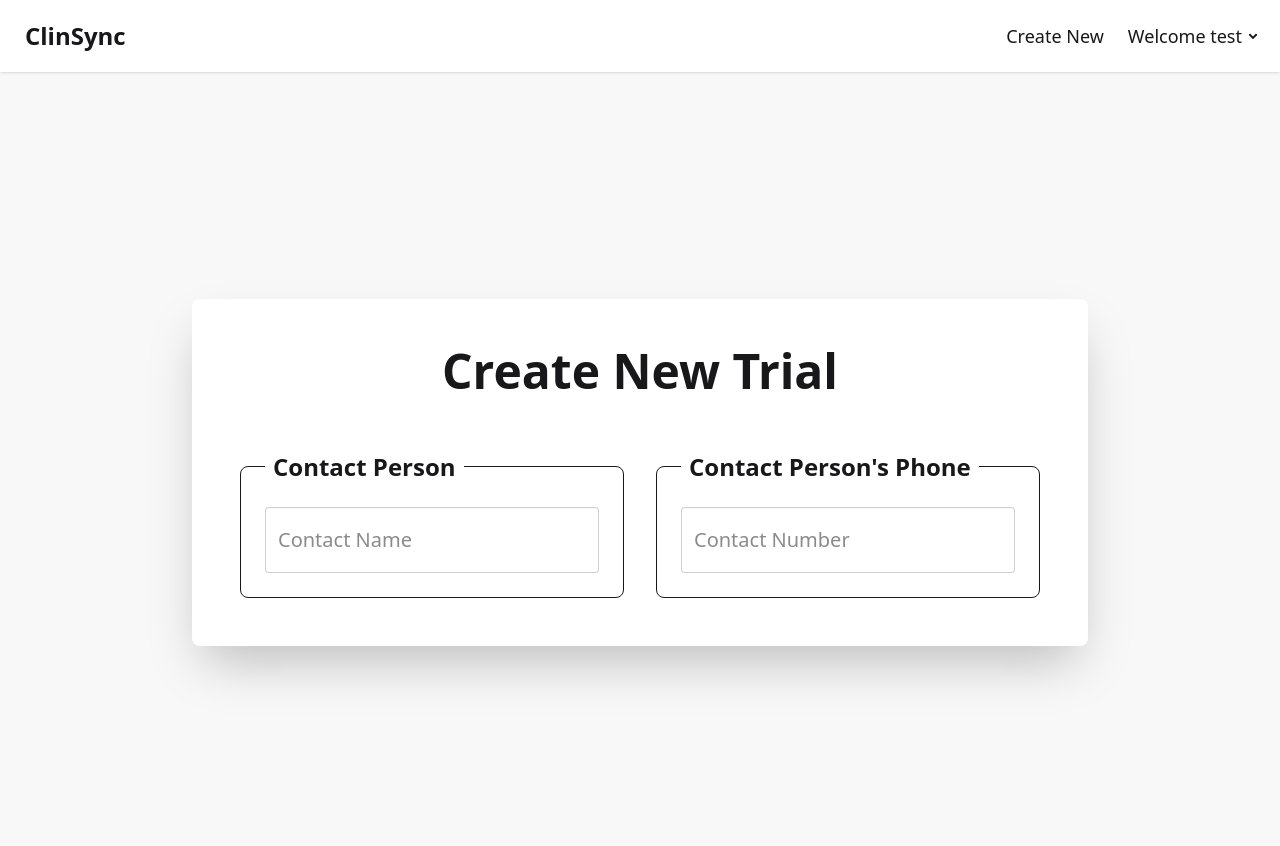
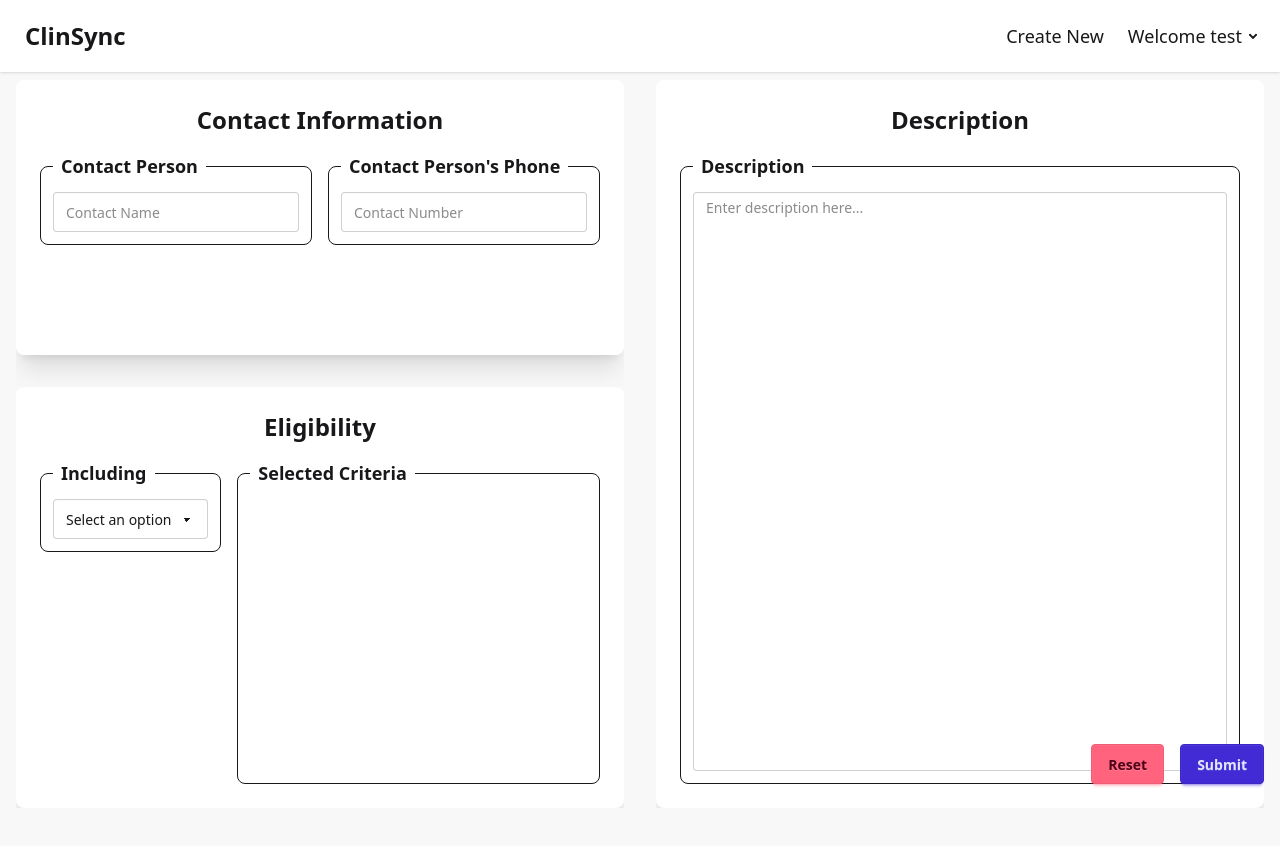
Before and after one commit to hiepnguyenduc2005/RevUC, a React (Vite) app in the folder frontend/: page /create-trial in a window 1280 px wide. Shown: the top 846 px of the page. Built offline with nearby package versions, Linux system fonts and the light colour scheme.

Commit message:
an phan first contribution

```diff
--- a/frontend/src/pages/NewTrial.jsx
+++ b/frontend/src/pages/NewTrial.jsx
@@ -1,10 +1,24 @@
-import React, { useState } from 'react'
+import React, { useState, useRef } from 'react'
+import { useNavigate } from 'react-router-dom'
 
 const NewTrial = () => {
+    const navigate = useNavigate()
+    const selectRef = useRef(null)
     const [formData, setFormData] = useState({
         contactName: '',
-        contactPhone: ''
+        contactPhone: '',
+        description: '',
+        eligibilityCriteria: []
     })
+    const [selectedCriteria, setSelectedCriteria] = useState([])
+
+    const handleInputChange = (e) => {
+        const { name, value } = e.target
+        setFormData({
+            ...formData,
+            [name]: value
+        })
+    }
 
     const handlePhoneChange = (e) => {
         const value = e.target.value
@@ -17,32 +31,77 @@ const NewTrial = () => {
         }
     }
 
+    const handleCriteriaChange = (e) => {
+        const value = e.target.value
+        if (value && !selectedCriteria.includes(value)) {
+            const newCriteria = [...selectedCriteria, value]
+            setSelectedCriteria(newCriteria)
+            setFormData({
+                ...formData,
+                eligibilityCriteria: newCriteria
+            })
+            // Reset the dropdown to default option
+            if (selectRef.current) {
+                selectRef.current.value = ""
+            }
+        }
+    }
+
+    const handleReset = () => {
+        setFormData({
+            contactName: '',
+            contactPhone: '',
+            description: '',
+            eligibilityCriteria: []
+        });
+        setSelectedCriteria([]);
+        // Reset the dropdown to default option
+        if (selectRef.current) {
+            selectRef.current.value = ""
+        }
+    }
+
+    const handleSubmit = () => {
+        // Add your submit logic here
+        console.log('Form submitted:', formData);
+    }
+
+    const handleReturn = () => {
+        navigate(-1) // Go back to the previous page
+    }
+
     return (
-        <div className="min-h-screen flex items-center justify-center bg-base-200 p-8">
-            <div className="card w-full max-w-4xl bg-base-100 shadow-2xl">
-                <div className="card-body p-12">
-                    <h2 className="card-title justify-center text-5xl font-bold mb-12">Create New Trial</h2>
-                    <div className="flex gap-8">
-                        <div className="flex-1">
-                            <fieldset className="border rounded-lg p-6">
-                                <legend className="text-2xl font-semibold px-2">Contact Person</legend>
+        <div className="h-screen flex flex-col" style={{ overflow: 'hidden' }}>
+            <div className="flex-grow bg-base-200 pt-2 pb-16" style={{ overflow: 'hidden' }}>
+                <div className="container mx-auto px-4 h-full" style={{ overflow: 'hidden' }}>
+                    <div className="grid grid-cols-4 gap-8 max-w-8xl w-full h-full" style={{ overflow: 'hidden' }}>
+                        <div className="col-span-2 flex flex-col gap-8 h-full" style={{ overflow: 'hidden' }}>
+                            <div className="card bg-base-100 shadow-xl" style={{ height: "calc(40% - 1rem)", overflow: 'hidden' }}>
+                                <div className="card-body p-6" style={{ overflow: 'hidden' }}>
+                                    <h2 className="card-title justify-center text-2xl font-bold mb-2">Contact Information</h2>
+                                    <div className="flex gap-4" style={{ overflow: 'hidden' }}>
+                                        <div className="flex-1" style={{ overflow: 'hidden' }}>
+                                            <fieldset className="border rounded-lg p-3" style={{ overflow: 'hidden' }}>
+                                                <legend className="text-lg font-semibold px-2">Contact Person</legend>
                                                 <input
                                                     type="text"
-                                    className="input input-bordered input-lg w-full text-xl py-8"
+                                                    name="contactName"
+                                                    className="input input-bordered input-md w-full text-md py-1"
                                                     placeholder="Contact Name"
                                                     value={formData.contactName}
-                                    onChange={(e) => setFormData({...formData, contactName: e.target.value})}
+                                                    onChange={handleInputChange}
                                                 />
                                             </fieldset>
                                         </div>
-                        <div className="flex-1">
-                            <fieldset className="border rounded-lg p-6">
-                                <legend className="text-2xl font-semibold px-2">Contact Person's Phone</legend>
+                                        <div className="flex-1" style={{ overflow: 'hidden' }}>
+                                            <fieldset className="border rounded-lg p-3" style={{ overflow: 'hidden' }}>
+                                                <legend className="text-lg font-semibold px-2">Contact Person's Phone</legend>
                                                 <input
                                                     type="tel"
+                                                    name="contactPhone"
                                                     pattern="[0-9]*"
                                                     inputMode="numeric"
-                                    className="input input-bordered input-lg w-full text-xl py-8"
+                                                    className="input input-bordered input-md w-full text-md py-1"
                                                     placeholder="Contact Number"
                                                     value={formData.contactPhone}
                                                     onChange={handlePhoneChange}
@@ -52,6 +111,90 @@ const NewTrial = () => {
                                     </div>
                                 </div>
                             </div>
+                            <div className="card bg-base-100 shadow-xl" style={{ height: "calc(60% - 1rem)", overflow: 'hidden' }}>
+                                <div className="card-body p-6" style={{ overflow: 'hidden', display: 'flex', flexDirection: 'column' }}>
+                                    <h2 className="card-title justify-center text-2xl font-bold mb-2">Eligibility</h2>
+                                    <div className="flex gap-4 flex-grow" style={{ overflow: 'hidden' }}>
+                                        <div className="flex-1" style={{ overflow: 'hidden', maxWidth: '40%' }}>
+                                            <fieldset className="border rounded-lg p-3" style={{ overflow: 'hidden' }}>
+                                                <legend className="text-lg font-semibold px-2">Including</legend>
+                                                <select
+                                                    ref={selectRef}
+                                                    className="select select-bordered w-full text-md py-1"
+                                                    onChange={handleCriteriaChange}
+                                                    defaultValue=""
+                                                >
+                                                    <option value="">Select an option</option>
+                                                    <option value="Over 18">Over 18</option>
+                                                    <option value="Under 75">Under 75</option>
+                                                    <option value="Not Pregnant or Breastfeeding">Not Pregnant or Breastfeeding </option>
+                                                    <option value="Non Smoker">Non Smoker</option>
+                                                    <option value="Not on Medication">Not on Medication</option>
+                                                    <option value="BMI Over 18.5">BMI Over 18.5</option>
+                                                    <option value="BMI Under 30">BMI Under 30</option>
+                                                    <option value="No Chronic Illnesses">No Chronic Illnesses</option>
+                                                    <option value="No Substance Abuse History">No Substance Abuse History</option>
+
+                                                </select>
+                                            </fieldset>
+                                        </div>
+                                        <div className="flex-1" style={{ overflow: 'hidden', display: 'flex', flexDirection: 'column', flexGrow: 2 }}>
+                                            <fieldset className="border rounded-lg p-3 flex-grow" style={{ overflow: 'hidden', display: 'flex', flexDirection: 'column' }}>
+                                                <legend className="text-lg font-semibold px-2">Selected Criteria</legend>
+                                                <div className="flex-grow" style={{ overflowY: 'auto' }}>
+                                                    <ul className="list-disc pl-5">
+                                                        {selectedCriteria.map((criteria, index) => (
+                                                            <li key={index} className="text-md">{criteria}</li>
+                                                        ))}
+                                                    </ul>
+                                                </div>
+                                            </fieldset>
+                                        </div>
+                                    </div>
+                                </div>
+                            </div>
+                        </div>
+                        <div className="col-span-2 h-full" style={{ overflow: 'hidden' }}>
+                            <div className="card bg-base-100 shadow-xl h-full" style={{ overflow: 'hidden' }}>
+                                <div className="card-body p-6 flex flex-col" style={{ overflow: 'hidden' }}>
+                                    <h2 className="card-title justify-center text-2xl font-bold mb-2">Description</h2>
+                                    <div className="flex gap-4 flex-grow" style={{ overflow: 'hidden' }}>
+                                        <div className="flex-1 flex flex-col" style={{ overflow: 'hidden' }}>
+                                            <fieldset className="border rounded-lg p-3 flex-grow flex flex-col" style={{ overflow: 'hidden' }}>
+                                                <legend className="text-lg font-semibold px-2">Description</legend>
+                                                <textarea
+                                                    name="description"
+                                                    className="textarea textarea-bordered w-full text-md py-1 flex-grow"
+                                                    placeholder="Enter description here..."
+                                                    value={formData.description}
+                                                    onChange={handleInputChange}
+                                                    style={{ resize: 'none', overflow: 'hidden' }}
+                                                />
+                                            </fieldset>
+                                        </div>
+                                    </div>
+                                </div>
+                            </div>
+                        </div>
+                    </div>
+                </div>
+            </div>
+
+            {/* Stationary buttons without a bar */}
+            <div className="fixed bottom-4 right-4 flex gap-4">
+                <button
+                    onClick={handleReset}
+                    className="btn btn-error"
+                >
+                    Reset
+                </button>
+                <button
+                    onClick={handleSubmit}
+                    className="btn btn-primary"
+                >
+                    Submit
+                </button>
+            </div>
         </div>
     )
 }
```
Lines whose indentation alone changed are shown as unchanged.
